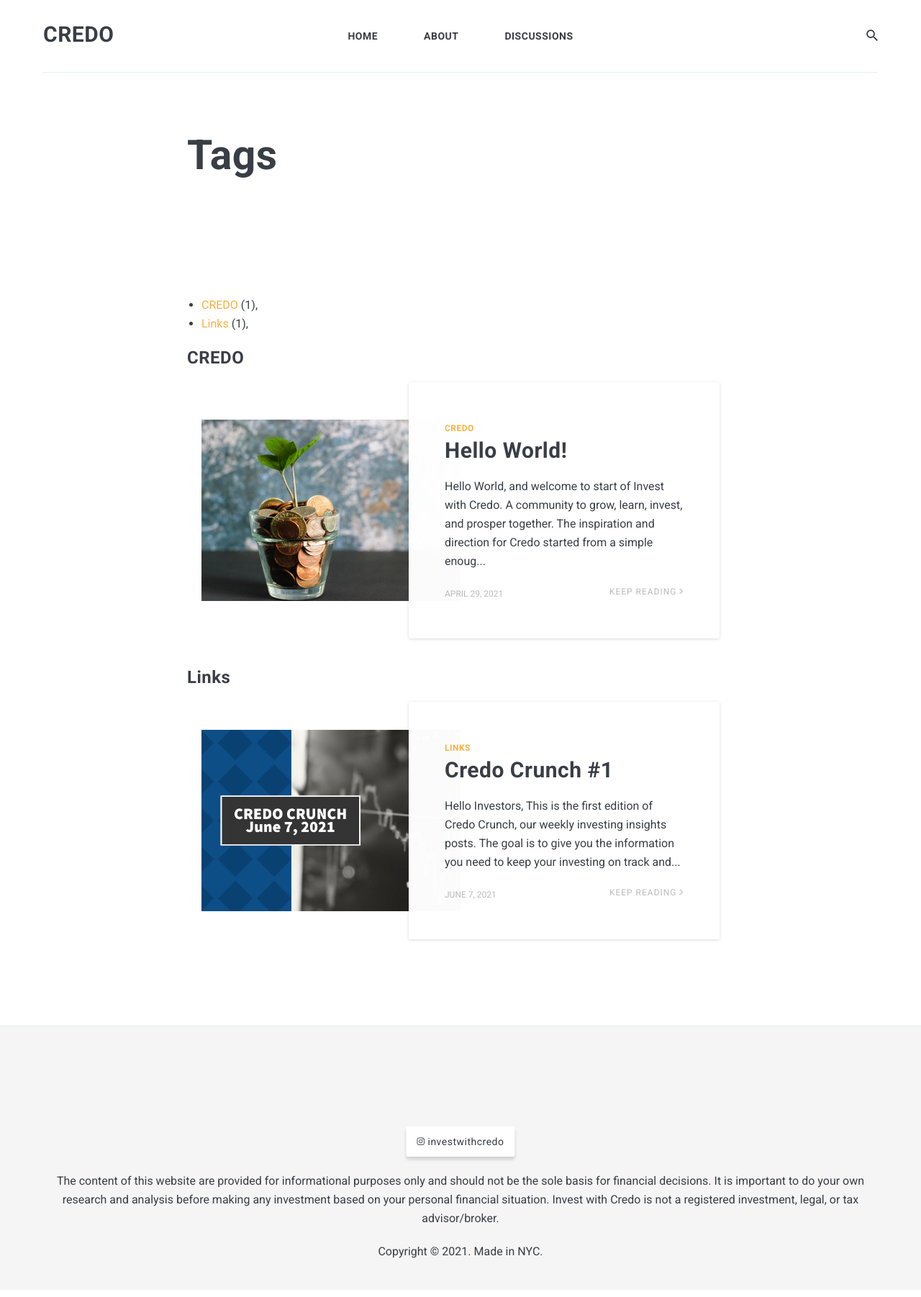
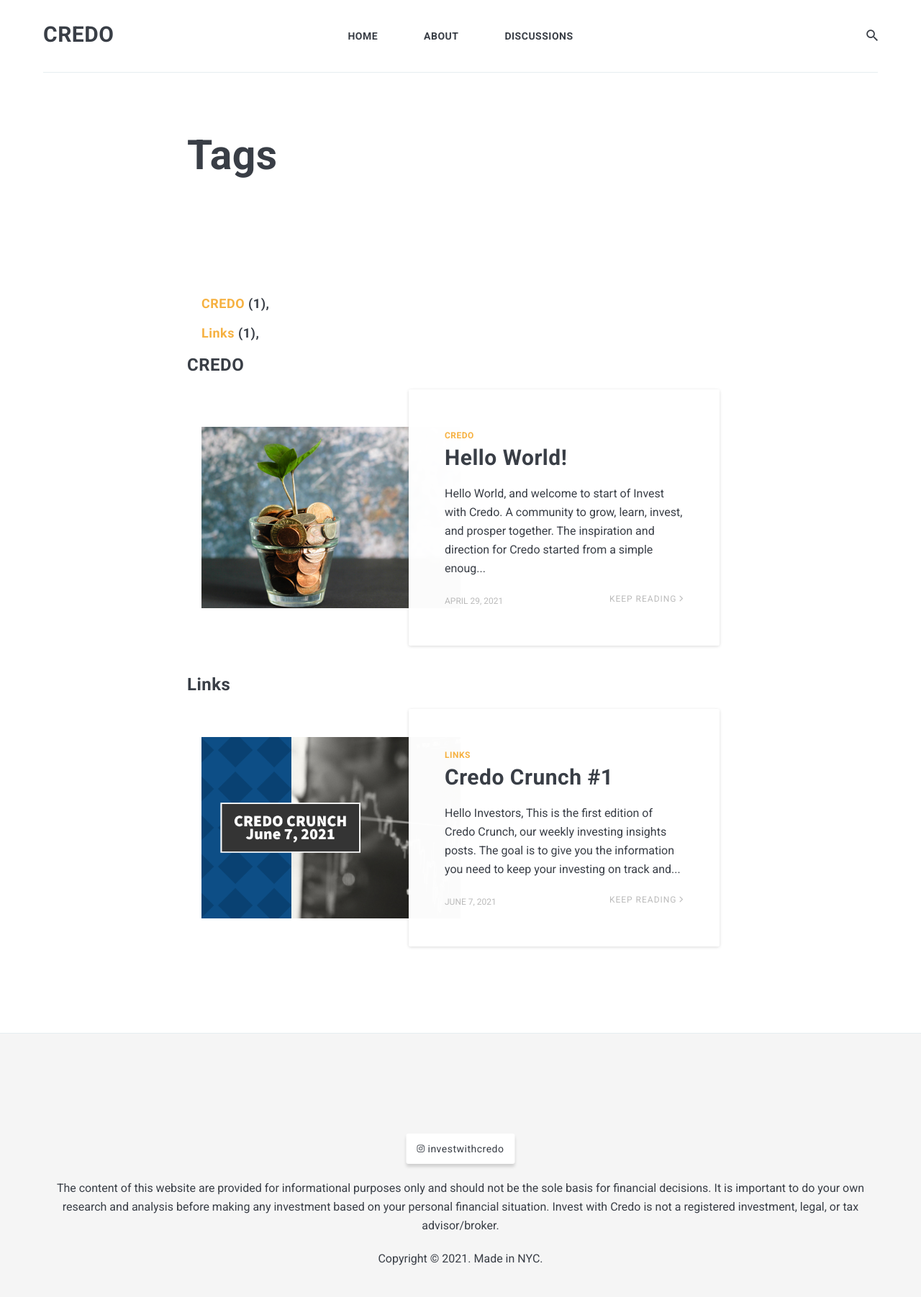
Before and after one commit to investwithcredo/investwithcredo.com, a Jekyll site: the page built from _pages/tags.html, in a window 1280 px wide. Shown: the whole page at 72% size. Built offline with Jekyll 4.4.1, drawn with Linux system fonts in a browser that asks for light colours; nearby versions of some CDN libraries.

Commit message:
Update tags.html

```diff
--- a/_pages/tags.html
+++ b/_pages/tags.html
@@ -16,10 +16,10 @@ to the `site_tags` variable. -->
 <ul class="tags">
   {% for item in (0..site.tags.size) %}{% unless forloop.last %}
     {% capture this_word %}{{ tag_words[item] }}{% endcapture %}
-    <li>
+    <h5>
       <a href="#{{ this_word | cgi_escape }}" class="tag">{{ this_word }}</a>
       <span>({{ site.tags[this_word].size }}), </span>
-    </li>
+    </h5>
   {% endunless %}{% endfor %}
 </ul>
 
```
